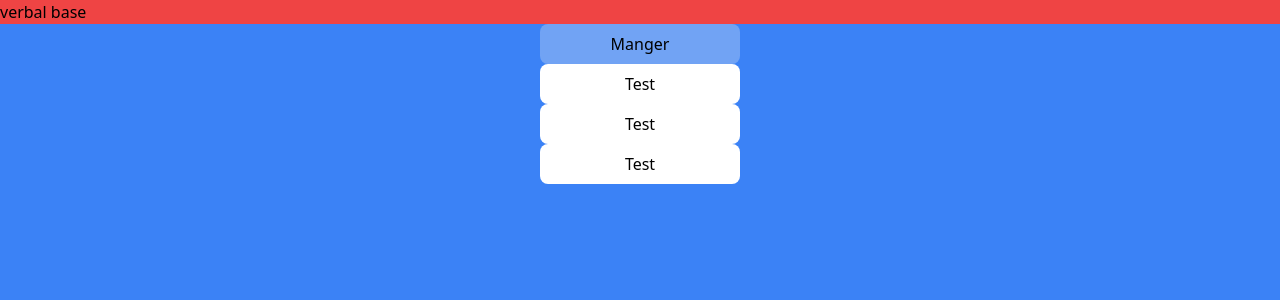
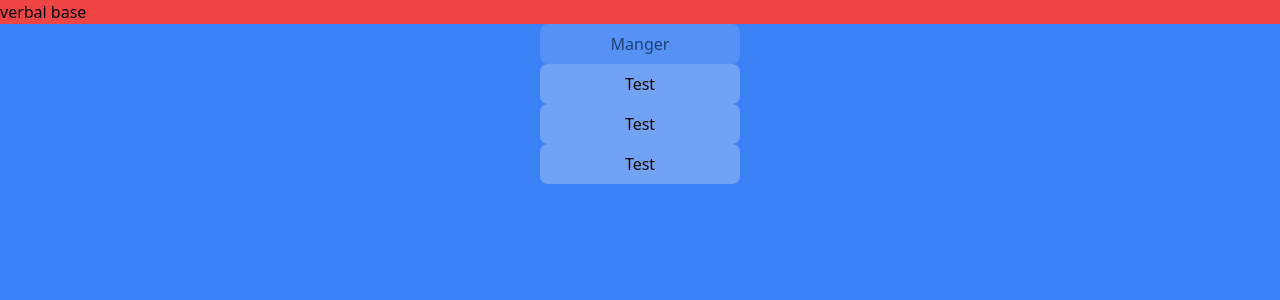
Before and after one commit to erlajoua/irregular, a Vue app: page / in a window 1280 px wide. Shown: the top 300 px of the page. Built offline with nearby package versions, Linux system fonts and the light colour scheme.

Commit message:
new disabled

```diff
--- a/src/components/CustomInput.vue
+++ b/src/components/CustomInput.vue
@@ -20,7 +20,7 @@ const props = defineProps({
 	},
 	value: {
 		type: String,
-		default: ''
+		default: 'Test'
 	}
 })
 
@@ -29,7 +29,8 @@ const isSelected = ref(props.isSelected);
 
 <template>
 	<input type="text" class="w-[200px] h-[40px] rounded-lg border-solid border-purple-600 outline-none p-2 text-center"
-		:class="isSelected && !isDisabled ? 'border-2' : 'border-0'"
-		@click="isSelected = (!isDisabled ? !isSelected : isSelected)" :disabled="isDisabled"
+	:class="[  isSelected && !isDisabled ? 'border-2' : 'border-0',  isDisabled ? 'opacity-50' : '']"
+		@click="isSelected = (!isDisabled ? !isSelected : isSelected)"
+		disabled
 		:value="value ? value : 'Test'" />
 </template>
```
